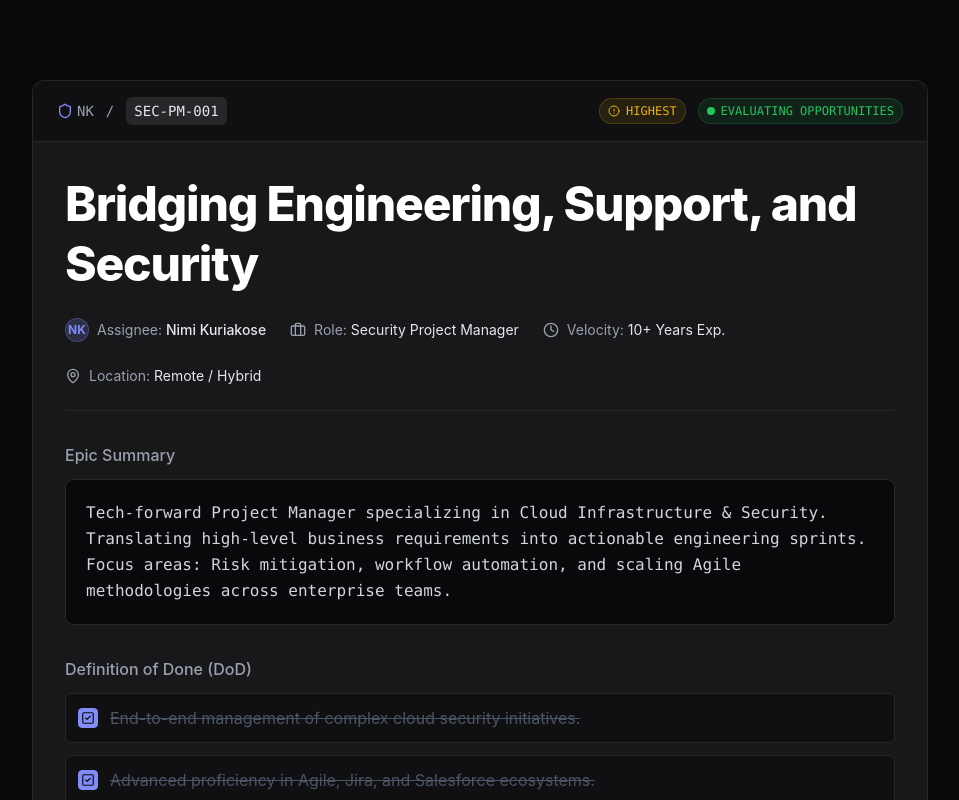
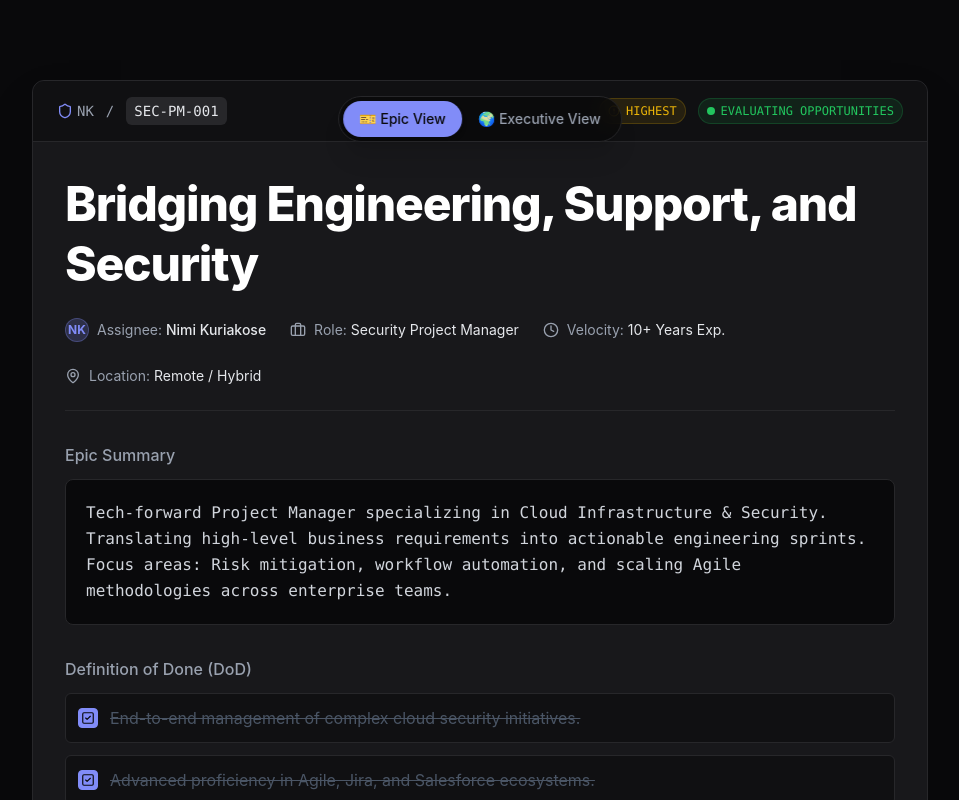
Before and after one commit to DynamicJoker/nimikuriakose.com, a React (Vite) app: page / in a window 1280 px wide. Shown: the top 800 px of the page, without its empty margins (160-1119 px from the left). Built offline with nearby package versions, Linux system fonts and the light colour scheme.

Commit message:
feat: add executive hero view with linear-style aesthetic and view toggle

```diff
--- a/src/App.jsx
+++ b/src/App.jsx
@@ -1,4 +1,4 @@
-import Hero from './components/Hero';
+import HeroContainer from './components/HeroContainer';
 import Experience from './components/Experience';
 import Projects from './components/Projects';
 import ImpactDashboard from './components/ImpactDashboard';
@@ -13,7 +13,7 @@ function App() {
   return (
     <div className="bg-console min-h-screen text-gray-300 font-sans selection:bg-primary/30">
       {/* ── Hero / Epic ticket ─────────────────────────────── */}
-      <Hero />
+      <HeroContainer />
 
       {/* ── Career timeline ────────────────────────────────── */}
       <div id="experience">
--- a/src/components/Hero.jsx
+++ b/src/components/EpicCardHero.jsx
@@ -10,7 +10,7 @@ import { dodItems, getTypingSequence, heroMetadata } from '../data/hero';
  * Personal details are pulled from siteConfig and hero-specific data from hero.js.
  */
 
-const Hero = () => {
+const EpicCardHero = () => {
   const [checklist, setChecklist] = useState(0);
 
   return (
@@ -139,4 +139,4 @@ const Hero = () => {
   );
 };
 
-export default Hero;
+export default EpicCardHero;
--- /dev/null
+++ b/src/components/ExecutiveHero.jsx
@@ -0,0 +1,89 @@
+import { motion } from 'motion/react';
+import { ChevronDown } from 'lucide-react';
+
+const ExecutiveHero = () => {
+  const containerVariants = {
+    hidden: { opacity: 0 },
+    visible: {
+      opacity: 1,
+      transition: {
+        staggerChildren: 0.2,
+      },
+    },
+  };
+
+  const itemVariants = {
+    hidden: { opacity: 0, y: 30 },
+    visible: {
+      opacity: 1,
+      y: 0,
+      transition: { duration: 0.8, ease: [0.16, 1, 0.3, 1] },
+    },
+  };
+
+  return (
+    <section className="min-h-screen flex items-center justify-center relative bg-zinc-950 overflow-hidden pt-20 text-white font-sans selection:bg-emerald-500/30">
+      {/* Animated Dot Matrix Background */}
+      <div className="absolute inset-0 pointer-events-none flex justify-center items-center opacity-20">
+        <svg width="100%" height="100%" xmlns="http://www.w3.org/2000/svg">
+          <defs>
+            <pattern id="dotGrid" width="40" height="40" patternUnits="userSpaceOnUse">
+              <circle cx="2" cy="2" r="1.5" fill="#10b981" />
+            </pattern>
+          </defs>
+          <motion.rect
+            width="100%"
+            height="100%"
+            fill="url(#dotGrid)"
+            initial={{ opacity: 0, scale: 1.1 }}
+            animate={{ opacity: 1, scale: 1 }}
+            transition={{ duration: 2, ease: "easeOut" }}
+          />
+        </svg>
+      </div>
+
+      {/* Subtle Glow Effects */}
+      <div className="absolute top-1/4 left-1/4 w-96 h-96 bg-emerald-600/10 rounded-full blur-[120px] pointer-events-none"></div>
+      <div className="absolute bottom-1/4 right-1/4 w-96 h-96 bg-cyan-600/10 rounded-full blur-[120px] pointer-events-none"></div>
+
+      <div className="relative z-10 w-full max-w-5xl px-6 md:px-12 text-center md:text-left flex flex-col items-center md:items-start">
+        <motion.div
+          variants={containerVariants}
+          initial="hidden"
+          animate="visible"
+          className="max-w-3xl"
+        >
+          <motion.div variants={itemVariants} className="mb-4">
+            <span className="inline-block px-3 py-1 rounded-full border border-emerald-500/30 bg-emerald-500/10 text-emerald-400 text-xs md:text-sm font-semibold tracking-widest uppercase shadow-[0_0_15px_rgba(16,185,129,0.2)]">
+              Executive Briefing
+            </span>
+          </motion.div>
+
+          <motion.h1 variants={itemVariants} className="text-5xl md:text-7xl lg:text-8xl font-extrabold tracking-tight text-white mb-6">
+            Nimi Kuriakose
+          </motion.h1>
+
+          <motion.h2 variants={itemVariants} className="text-2xl md:text-4xl font-semibold text-zinc-300 mb-6 tracking-tight">
+            Security Project Management Leader.
+          </motion.h2>
+
+          <motion.p variants={itemVariants} className="text-lg md:text-xl text-zinc-400 leading-relaxed mb-10 max-w-2xl">
+            Bridging the gap between engineering execution, enterprise security, and C-suite strategy.
+          </motion.p>
+
+          <motion.div variants={itemVariants} className="flex flex-col sm:flex-row gap-4">
+            <button
+              onClick={() => document.getElementById('experience').scrollIntoView({ behavior: 'smooth' })}
+              className="px-8 py-4 bg-white text-zinc-950 hover:bg-zinc-200 rounded-full font-bold transition-all shadow-[0_0_20px_rgba(255,255,255,0.1)] flex items-center justify-center gap-2"
+            >
+              View Impact & ROI
+              <ChevronDown className="w-5 h-5" />
+            </button>
+          </motion.div>
+        </motion.div>
+      </div>
+    </section>
+  );
+};
+
+export default ExecutiveHero;
--- /dev/null
+++ b/src/components/HeroContainer.jsx
@@ -0,0 +1,67 @@
+import { useState } from 'react';
+import { AnimatePresence, motion } from 'motion/react';
+import EpicCardHero from './EpicCardHero';
+import ExecutiveHero from './ExecutiveHero';
+
+const HeroContainer = () => {
+  const [view, setView] = useState('epic'); // 'epic' or 'executive'
+
+  return (
+    <div className="relative">
+      {/* Toggle Switch */}
+      <div className="absolute top-24 left-1/2 -translate-x-1/2 z-50">
+        <div className="bg-console/80 backdrop-blur-md p-1 rounded-full border border-border shadow-xl flex items-center text-sm font-medium">
+          <button
+            onClick={() => setView('epic')}
+            className={`px-4 py-2 rounded-full transition-all duration-300 ${
+              view === 'epic'
+                ? 'bg-primary text-console shadow-md'
+                : 'text-gray-400 hover:text-white'
+            }`}
+          >
+            🎫 Epic View
+          </button>
+          <button
+            onClick={() => setView('executive')}
+            className={`px-4 py-2 rounded-full transition-all duration-300 ${
+              view === 'executive'
+                ? 'bg-white text-zinc-950 shadow-md'
+                : 'text-gray-400 hover:text-white'
+            }`}
+          >
+            🌍 Executive View
+          </button>
+        </div>
+      </div>
+
+      {/* Hero Views */}
+      <div className="w-full relative overflow-hidden">
+        <AnimatePresence mode="wait">
+          {view === 'epic' ? (
+            <motion.div
+              key="epic"
+              initial={{ opacity: 0, y: -20 }}
+              animate={{ opacity: 1, y: 0 }}
+              exit={{ opacity: 0, y: 20 }}
+              transition={{ duration: 0.4, ease: "easeInOut" }}
+            >
+              <EpicCardHero />
+            </motion.div>
+          ) : (
+            <motion.div
+              key="executive"
+              initial={{ opacity: 0, y: -20 }}
+              animate={{ opacity: 1, y: 0 }}
+              exit={{ opacity: 0, y: 20 }}
+              transition={{ duration: 0.4, ease: "easeInOut" }}
+            >
+              <ExecutiveHero />
+            </motion.div>
+          )}
+        </AnimatePresence>
+      </div>
+    </div>
+  );
+};
+
+export default HeroContainer;
```
